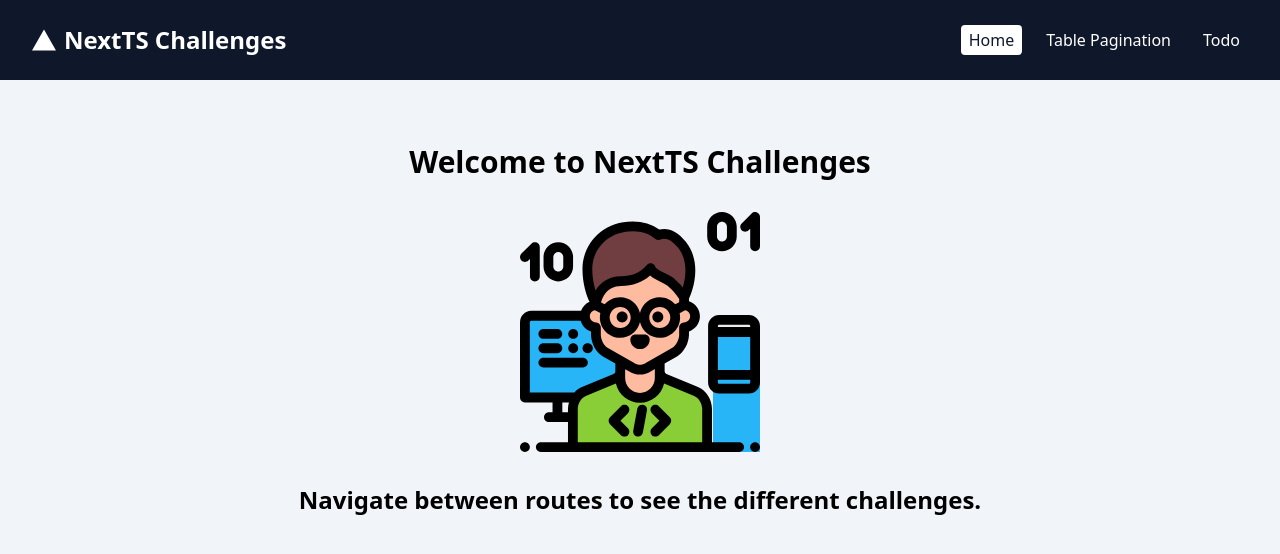
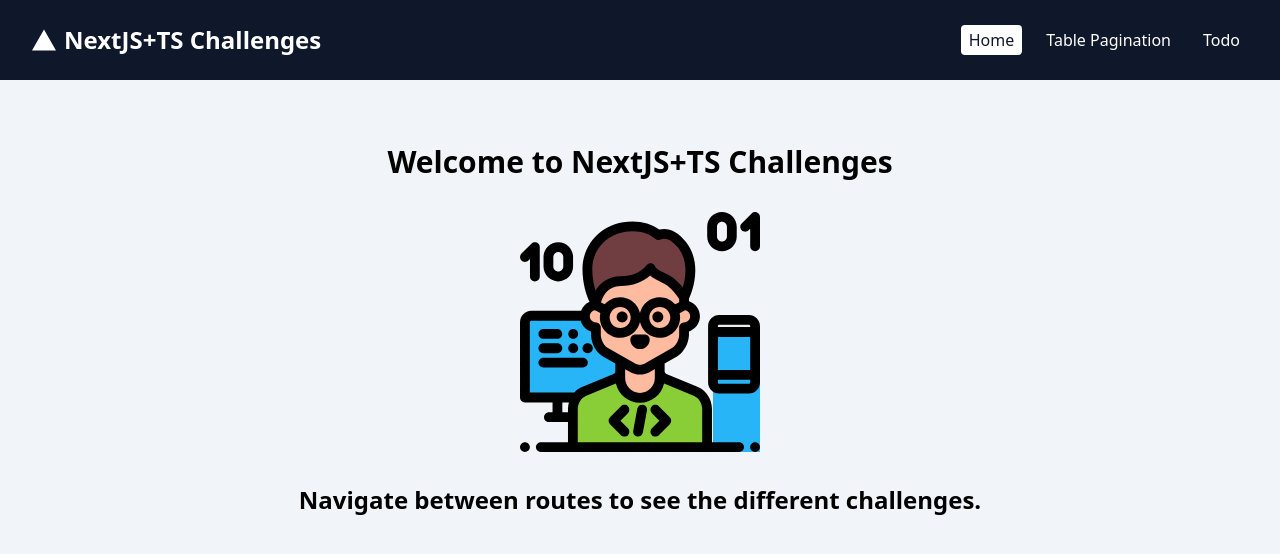
Before and after one commit to nimayaghouti/nextjs-ts-challenges, a Next.js app: page / in a window 1280 px wide. Shown: the top 554 px of the page. Built offline with nearby package versions, Linux system fonts and the light colour scheme.

Commit message:
fix: change project title

```diff
--- a/app/page.tsx
+++ b/app/page.tsx
@@ -2,7 +2,7 @@
 const Home = () => {
   return (
     <div className="pt-16 flex flex-col justify-center items-center text-center gap-8">
-      <h1 className="font-bold text-3xl">Welcome to NextTS Challenges</h1>
+      <h1 className="font-bold text-3xl">Welcome to NextJS+TS Challenges</h1>
       <div className="w-60 h-60 [&_*]:h-full [&_*]:w-full">
         <ProgrammerIcon />
       </div>
--- a/components/Header.tsx
+++ b/components/Header.tsx
@@ -10,7 +10,7 @@
     <header className="fixed top-0 left-0 right-0 bg-slate-900 text-white h-20 flex items-center justify-between px-8">
       <div className="flex items-center gap-2">
         <Image src={logo} alt="logo" className="w-6 h-6" />
-        <h2 className="text-2xl font-bold">NextTS Challenges</h2>
+        <h2 className="text-2xl font-bold">NextJS+TS Challenges</h2>
       </div>
       <nav className="space-x-4">
         <Link
--- a/package.json
+++ b/package.json
@@ -1,5 +1,5 @@
 {
-  "name": "next-ts-challenges",
+  "name": "nextjs-ts-challenges",
   "version": "0.1.0",
   "private": true,
   "scripts": {
```
